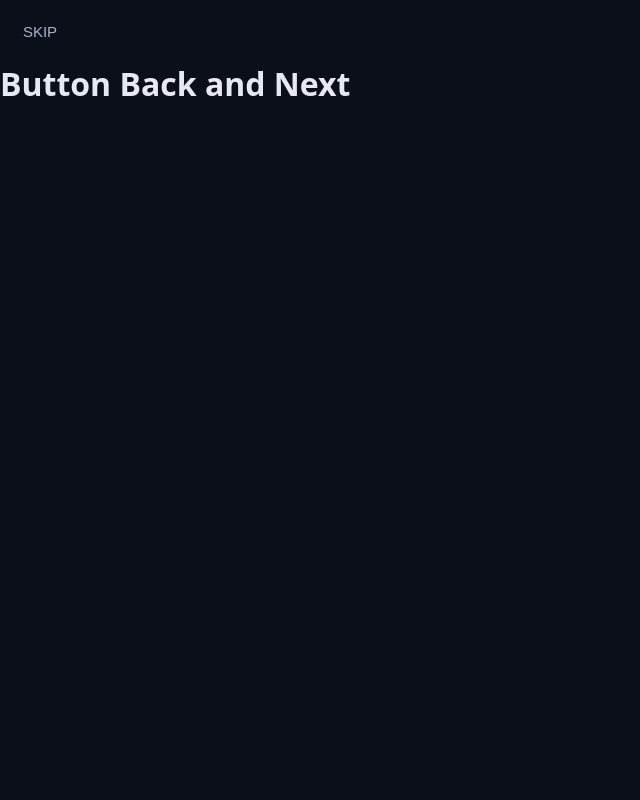
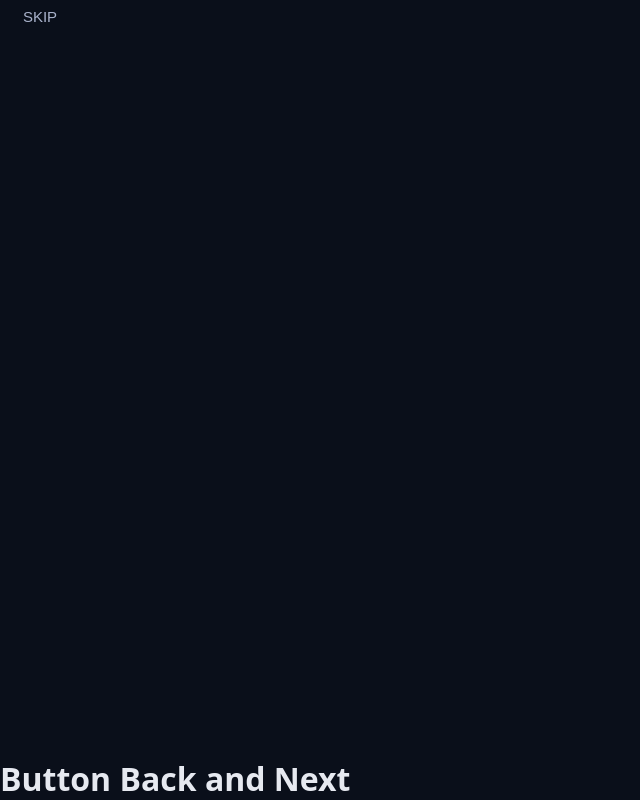
Before and after one commit to atomsdeveloper/todo-list-reducer, a React app: page /steps in a window 1280 px wide. Shown: the whole page, without its empty margins (0-640 px from the left). Built offline with nearby package versions, Linux system fonts and the light colour scheme; the HTML template or start-up script is replaced by a standard one.

Commit message:
fix: styles

```diff
--- a/src/components/Button/styles.module.css
+++ b/src/components/Button/styles.module.css
@@ -3,7 +3,7 @@
   display: flex;
   align-items: center;
   justify-content: center;
-  margin: 3.2rem 0;
+  margin: 0 0;
   padding: 0.8rem;
   min-width: 8rem;
   border-radius: 0.8rem;
--- a/src/components/ContentCenter/styles.module.css
+++ b/src/components/ContentCenter/styles.module.css
@@ -1,6 +1,6 @@
 .content {
   width: 100%;
-  height: 100vh;
+  height: 100%;
   display: flex;
   flex-direction: column;
   align-items: center;
--- a/src/pages/Steps/styles.module.css
+++ b/src/pages/Steps/styles.module.css
@@ -1,11 +1,14 @@
-.buttonSkipContainer {
-  height: 6.2rem;
+.content {
+  width: 100%;
+  height: 100vh;
+  display: flex;
+  flex-direction: column;
+  justify-content: space-between;
+}
+
+.button {
   width: 100%;
   display: flex;
-  justify-content: start;
+  justify-content: space-between;
   align-items: center;
 }
-
-.buttonBackAndNextContainer {
-  flex: 1;
-}
--- a/src/styles/global.css
+++ b/src/styles/global.css
@@ -9,6 +9,8 @@ html {
 }
 
 body {
+  width: 100vw;
+  height: 100vh;
   font-family: system-ui, -apple-system, BlinkMacSystemFont, "Segoe UI", Roboto,
     Oxygen, Ubuntu, Cantarell, "Open Sans", "Helvetica Neue", sans-serif;
   font-size: 1.6rem; /* 16px */
```
